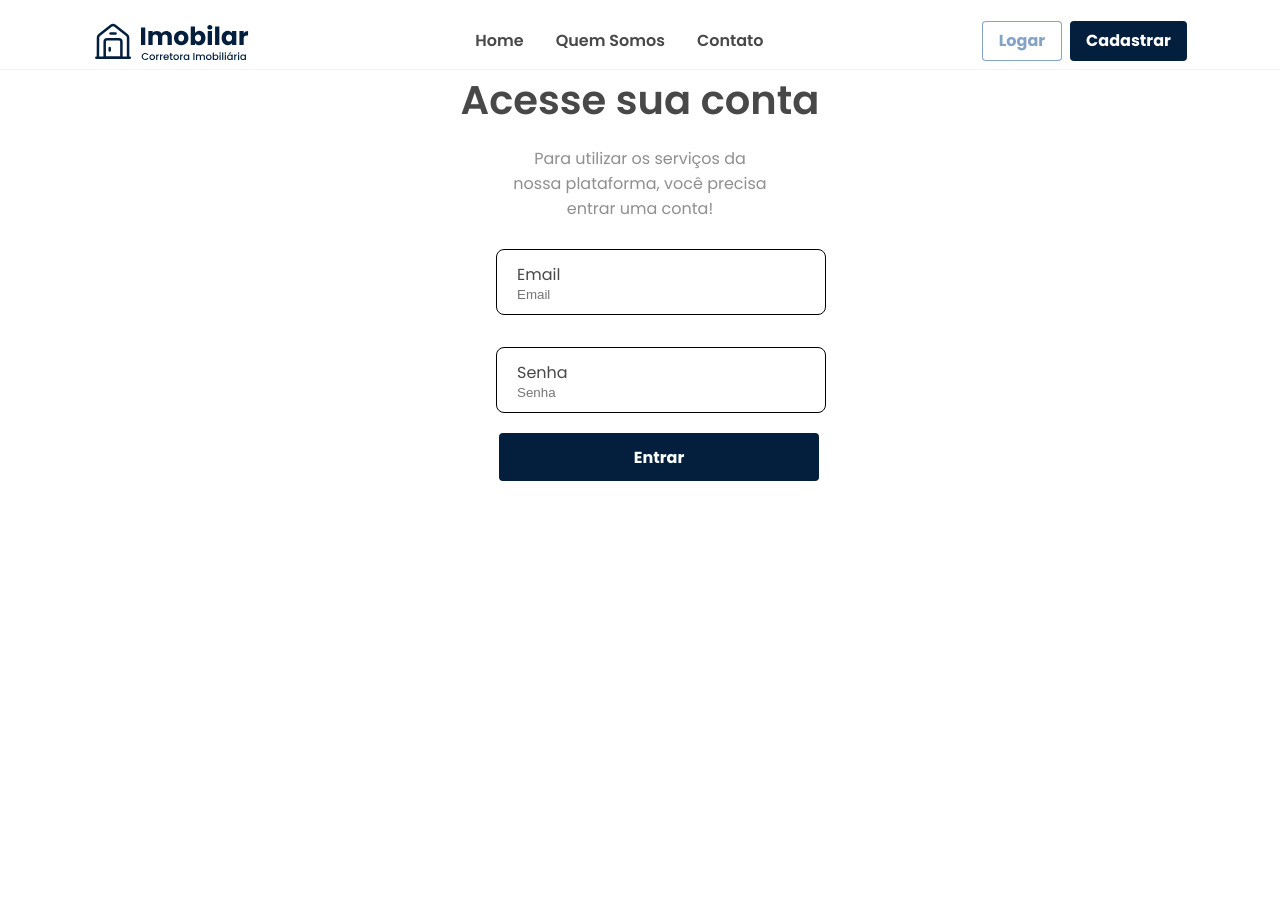
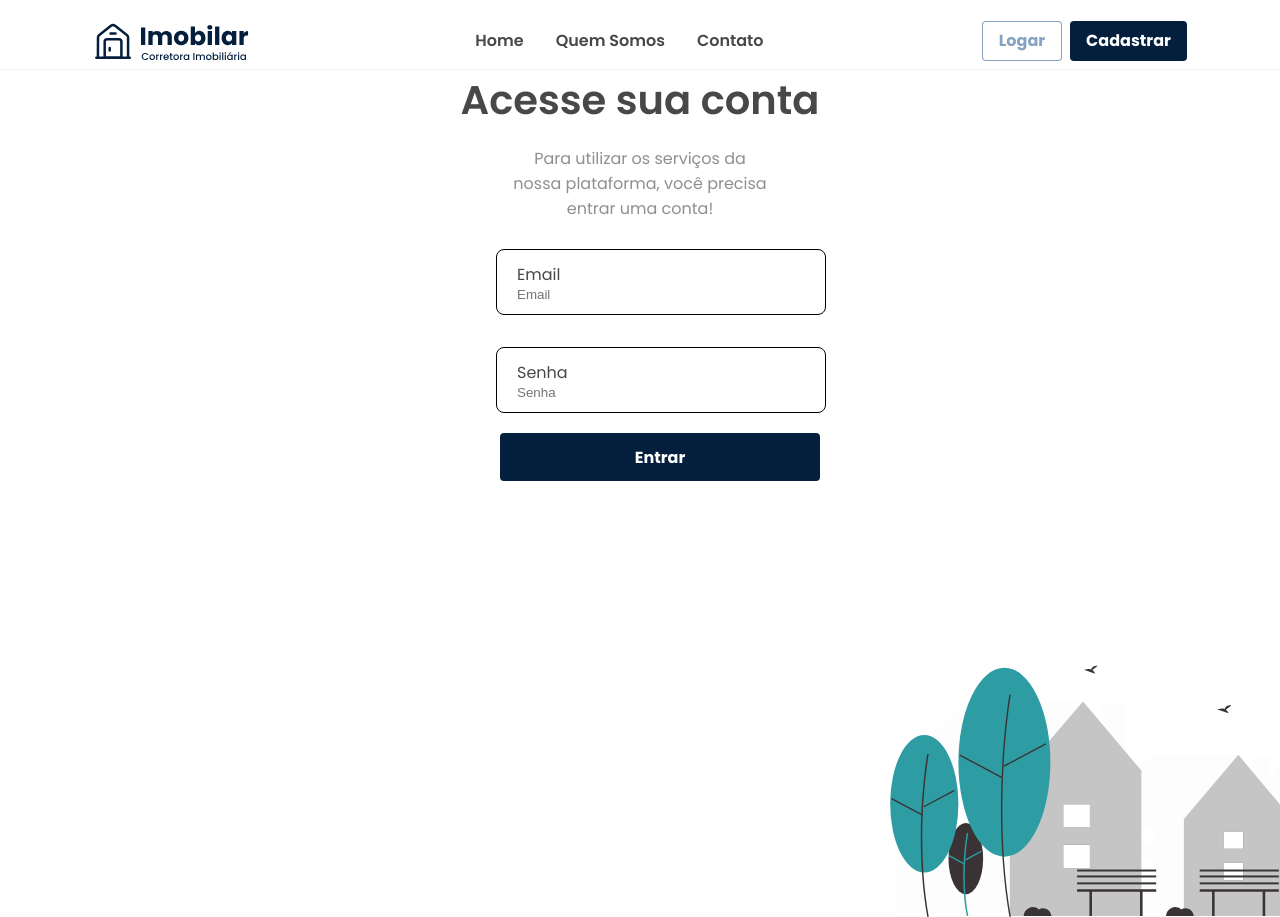
Before and after one commit to deboraCs26/desafio-taqtile-debora, a React (Create React App) app: page /logar in a window 1280 px wide. Before the commit the page ends 800 px from the top, so only its background shows below. Built offline with nearby package versions, Linux system fonts and the light colour scheme.

Commit message:
adicionando imagem

```diff
--- /dev/null
+++ b/src/style/images-form/img.tsx
@@ -0,0 +1,54 @@
+import React from "react"
+
+export const ImageForm = () => {
+  return (
+<svg width="392" height="268" viewBox="0 0 392 271" fill="none" xmlns="http://www.w3.org/2000/svg">
+    <path d="M539 159.592L494.976 107L406.607 107.811L353 160.243L354.083 160.942H353.696V270H538.882V160.942L539 159.592Z" fill="#FDFDFD" />
+    <rect x="390" y="212" width="20" height="18" fill="white" />
+    <rect x="390" y="181" width="20" height="17" fill="white" />
+    <rect x="366" y="109" width="18" height="62" fill="#FDFDFD" />
+    <path d="M396 159.592L351.976 107L263.607 107.811L210 160.243L211.083 160.942H210.696V270H395.882V160.942L396 159.592Z" fill="#FDFDFD" />
+    <path d="M352.077 107L297 171.794V270H396V159.468L352.077 107Z" fill="#C5C5C5" />
+    <rect x="337" y="216" width="20" height="18" fill="#3A3335" />
+    <rect x="337" y="185" width="20" height="17" fill="#3A3335" />
+    <rect x="337" y="216" width="20" height="18" fill="white" />
+    <rect x="337" y="185" width="20" height="17" fill="white" />
+    <rect x="247" y="212" width="20" height="18" fill="white" />
+    <rect x="247" y="181" width="20" height="17" fill="white" />
+    <rect x="214" y="55" width="24" height="84" fill="#FDFDFD" />
+    <path d="M254 123.015L195.064 53L76.7633 54.0796L5 123.881L6.44968 124.812H5.93198V270H253.841V124.812L254 123.015Z" fill="#FDFDFD" />
+    <path d="M194.993 53L121 139.259V270H254V122.85L194.993 53Z" fill="#C5C5C5" />
+    <rect x="175" y="198" width="27" height="24" fill="#3A3335" />
+    <rect x="175" y="157" width="27" height="23" fill="#3A3335" />
+    <rect x="175" y="198" width="27" height="24" fill="white" />
+    <rect x="175" y="157" width="27" height="23" fill="white" />
+    <rect x="54" y="191" width="27" height="24" fill="white" />
+    <rect x="54" y="151" width="27" height="23" fill="white" />
+    <ellipse cx="76.5" cy="212" rx="17.5" ry="36" fill="#3A3335" />
+    <path d="M77.4827 270C69.686 228.132 77.4042 186.416 77.4831 186L78.9996 186.23C78.9211 186.644 71.2473 228.141 79 269.774L77.4827 270Z" fill="#2E9CA3" />
+    <path d="M75.8394 212.582L91.6607 204.124L92.3129 205.343L76.4915 213.8L75.8394 212.582Z" fill="#2E9CA3" />
+    <path d="M59.1411 209.579L59.7936 208.361L75.6131 216.823L74.9606 218.041L59.1411 209.579Z" fill="#2E9CA3" />
+    <ellipse cx="34.5" cy="156.5" rx="34.5" ry="69.5" fill="#2E9CA3" />
+    <path d="M37.541 271C22.8978 188.759 37.3933 106.818 37.5414 106L38.9996 106.231C38.8519 107.047 24.399 188.768 39 270.773L37.541 271Z" fill="#3A3335" />
+    <path d="M33.7134 158.893L64.6588 142.351L65.311 143.569L34.3655 160.111L33.7134 158.893Z" fill="#3A3335" />
+    <path d="M1.0542 151.855L1.7067 150.637L32.6476 167.188L31.9951 168.406L1.0542 151.855Z" fill="#3A3335" />
+    <ellipse cx="115.5" cy="114.5" rx="46.5" ry="95.5" fill="#2E9CA3" />
+    <path d="M120.598 271C101.35 158.853 120.404 47.1154 120.598 46L122 46.2305C121.805 47.3439 102.793 158.862 122 270.774L120.598 271Z" fill="#3A3335" />
+    <path d="M114.696 117.898L157.043 95.2617L157.695 96.4802L115.348 119.116L114.696 117.898Z" fill="#3A3335" />
+    <path d="M70.0049 107.82L70.6574 106.601L112.998 129.249L112.345 130.467L70.0049 107.82Z" fill="#3A3335" />
+    <path d="M339.387 61.3569L345 57.0602C340.64 56.5997 338.848 58.8758 338.115 60.6774C334.708 59.3235 331 61.0978 331 61.0978L342.23 65C341.664 63.5516 340.677 62.2879 339.387 61.3569Z" fill="#3A3335" />
+    <path d="M204.387 21.3569L210 17.0602C205.64 16.5997 203.848 18.8758 203.115 20.6774C199.708 19.3235 196 21.0978 196 21.0978L207.23 25C206.664 23.5516 205.677 22.2879 204.387 21.3569Z" fill="#3A3335" />
+    <path d="M154.5 262.2C153.008 262.2 151.544 262.587 150.253 263.322C147.574 260.937 143.72 260.331 140.42 261.776C137.12 263.22 134.996 266.444 135 270H163C162.683 265.607 158.972 262.202 154.5 262.2Z" fill="#3A3335" />
+    <path d="M298.5 262.2C297.008 262.2 295.544 262.587 294.253 263.322C291.574 260.937 287.72 260.331 284.42 261.776C281.12 263.22 278.996 266.444 279 270H307C306.683 265.607 302.972 262.202 298.5 262.2Z" fill="#3A3335" />
+    <path d="M269 243H189V245.571H201.477V270H204.057V245.571H252.652V270H255.233V245.571H269V243Z" fill="#3A3335" />
+    <rect x="189" y="236" width="80" height="2" fill="#3A3335" />
+    <rect x="189" y="229" width="80" height="2" fill="#3A3335" />
+    <rect x="189" y="223" width="80" height="2" fill="#3A3335" />
+    <path d="M393 243H313V245.571H325.477V270H328.057V245.571H376.652V270H379.233V245.571H393V243Z" fill="#3A3335" />
+    <rect x="313" y="236" width="80" height="2" fill="#3A3335" />
+    <rect x="313" y="229" width="80" height="2" fill="#3A3335" />
+    <rect x="313" y="223" width="80" height="2" fill="#3A3335" />
+  </svg>
+
+  );
+};
--- a/src/style/login/login.css
+++ b/src/style/login/login.css
@@ -1,4 +1,8 @@
 .login-container {
+  display: flex;
+  flex-direction: column;
+}
+.login-page-container {
   display: flex;
   flex-direction: column;
   align-items: center;
@@ -26,6 +30,13 @@
 }
 
 .button-login-container {
-  padding-left: 38px;
+  padding: 0 32px;
   width: 50%;
+  margin-left: 40px;
 }
+
+.login-image {
+  display: flex;
+  justify-content: flex-end;
+  padding-top: 168px;
+}
--- a/src/style/login/login.tsx
+++ b/src/style/login/login.tsx
@@ -5,6 +5,7 @@ import { faExclamationTriangle } from '@fortawesome/free-solid-svg-icons';
 import { H1 } from "../typography/h1";
 import { Body2 } from "../typography/body2";
 import { Button } from "../button/button";
+import { ImageForm } from '../images-form/img';
 
 export const Login = () => {
 
@@ -39,6 +40,7 @@ export const Login = () => {
 
   return (
     <div className='login-container'>
+      <div className='login-page-container'>
         <H1 color="XDark">Acesse sua conta</H1>
 
         <div className='account-login'>
@@ -75,5 +77,10 @@ export const Login = () => {
           </div>
         </div>
       </div>
+      <div className='login-image'>
+        <ImageForm />
+      </div>
+    </div>
+
   );
 };
```
Also changed, not shown: src/route/pages/home-page.tsx (line endings or trailing spaces). Lines whose indentation alone changed are shown as unchanged.
